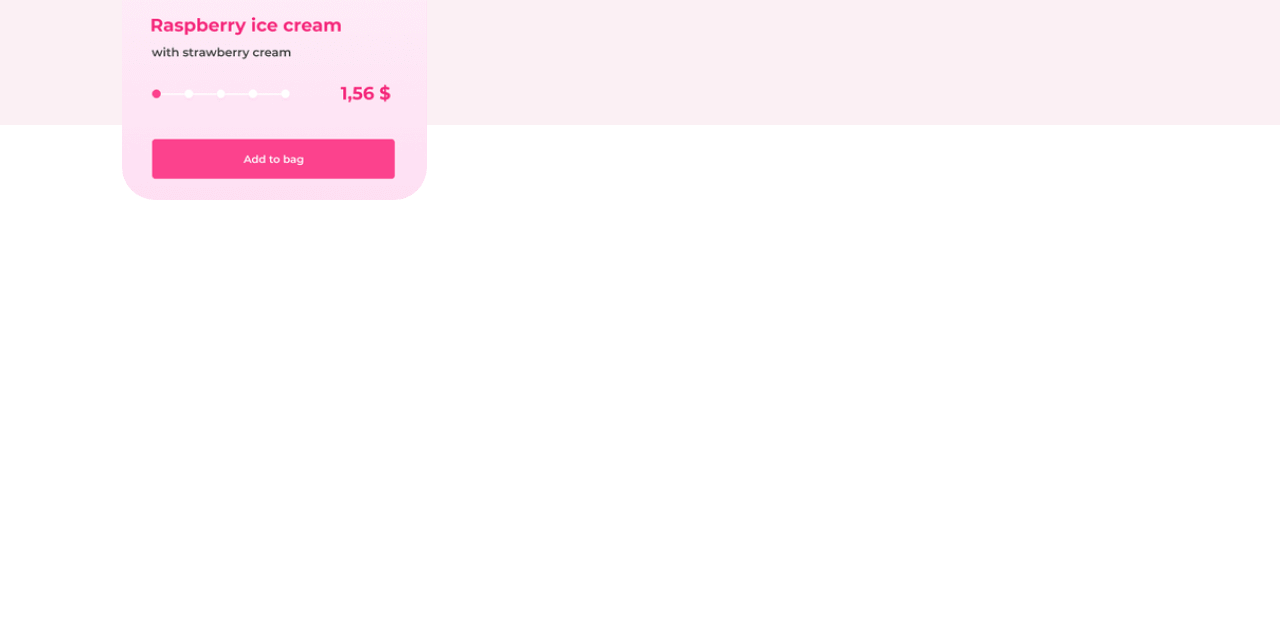
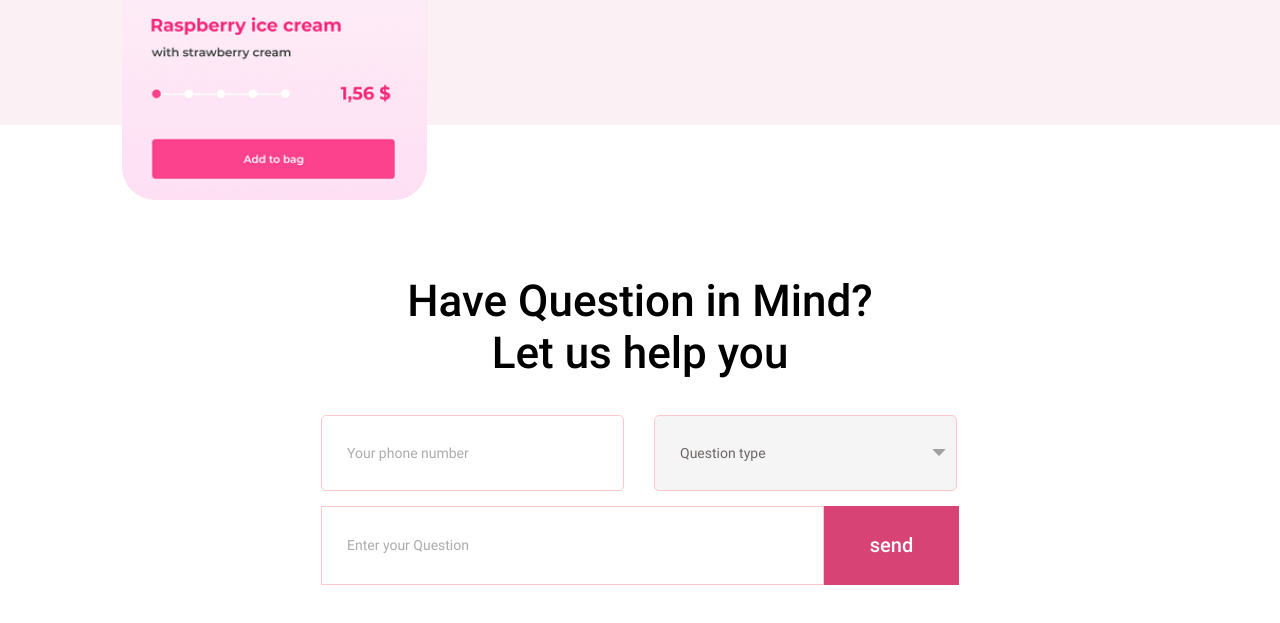
Before and after one commit to akhrorbek/Polar, a plain HTML site: page index.html in a window 1280 px wide. Shown: the part 4525-5148 px from the top of the page. Before the commit the page ends 4725 px from the top, so only its background shows below. Drawn offline with Linux system fonts and the light colour scheme; files whose address does not match are found by name.

Commit message:
Finished Support section

```diff
--- a/css/main.css
+++ b/css/main.css
@@ -684,3 +684,109 @@ img {
     margin: 0;
     padding: 0;
 }
+
+/*---------SUPPORT-SECTION-----*/
+.support-section {
+    padding-top: 150px;
+    padding-bottom: 150px;
+}
+
+.support-main {
+    display: flex;
+    align-items: center;
+    justify-content: center;
+    flex-direction: column;
+    width: 637px;
+}
+
+.support-container {
+    display: flex;
+    justify-content: center;
+}
+
+.support-header {
+    margin: 0;
+    padding: 0;
+    width: 522px;
+    font-style: normal;
+    font-weight: 500;
+    font-size: 44px;
+    line-height: 52px;
+    text-align: center;
+}
+
+.support-form {
+    display: flex;
+    flex-wrap: wrap;
+    margin-top: 36px;
+}
+
+.input-phone-number {
+    margin-right: 15px;
+    width: 303px;
+    padding: 29px 140px 29px 25px;
+    background: #FFFFFF;
+    border: 1px solid #FFA3A3;
+    border-radius: 5px;
+    font-weight: 400;
+    font-size: 14px;
+    line-height: 16px;
+    color: #0F0000;
+    opacity: 0.6;
+}
+
+.selection {
+    margin-left: 15px;
+    appearance: none;
+    background-image: url("../images/Polygon\ 1.svg");
+    background-repeat: no-repeat;
+    width: 303px;
+    padding: 29px 25px;
+    background-position: right 10px center;
+    border: 1px solid #FFA3A3;
+    border-radius: 5px;
+    font-weight: 400;
+    font-size: 14px;
+    line-height: 16px;
+    color: #0F0000;
+    opacity: 0.6;
+}
+
+.enter-question {
+    display: flex;
+    margin-top: 15px;
+    border: 0px solid #FFA3A3;
+    border-radius: 5px;
+
+}
+
+.type-question {
+    width: 503px;
+    padding: 29px 156px 29px 25px;
+    border: 1px solid #FFA3A3;
+    font-weight: 400;
+    font-size: 14px;
+    line-height: 16px;
+    color: #0F0000;
+    opacity: 0.6;
+}
+
+.question-submit {
+    width: 135px;
+    border: none;
+    padding: 28px;
+    background-color: #D64374;
+    font-style: normal;
+    font-weight: 500;
+    font-size: 20px;
+    line-height: 23px;
+    color: #FFFFFF;
+}
+
+.question-submit:hover {
+    opacity: 0.8;
+}
+
+.question-submit:active {
+    opacity: 0.4;
+}
--- a/index.html
+++ b/index.html
@@ -251,6 +251,31 @@
             </div>
         </section>
 
+        <!--ASKING QUESTIONS SECTION-->
+
+        <section class="support-section">
+            <div class="container support-container">
+                <div class="support-main">
+                    <h4 class="support-header">Have Question in Mind? Let us help you</h4>
+                    <form class="support-form" action="https://echo.htmlacademy.ru/" method="post">
+                        <input class="input-phone-number" type="tel" placeholder="Your phone number" autocomplete="off"
+                            name="user_phone" required>
+                        <select class="selection" name="Question">
+                            <option value="Question">Question type</option>
+                            <option value="Question">How can I buy?</option>
+                            <option value="Question">What kind of ice cream do you have?</option>
+                            <option value="Question">Can I take withdraw money?</option>
+                        </select>
+                        <div class="enter-question">
+                            <input class="type-question" type="text" placeholder="Enter your Question"
+                                autocomplete="off" name="question_type">
+                            <button class="question-submit">send</button>
+                        </div>
+                    </form>
+                </div>
+            </div>
+        </section>
+    </main>
 
     </main>
     <footer>
```
